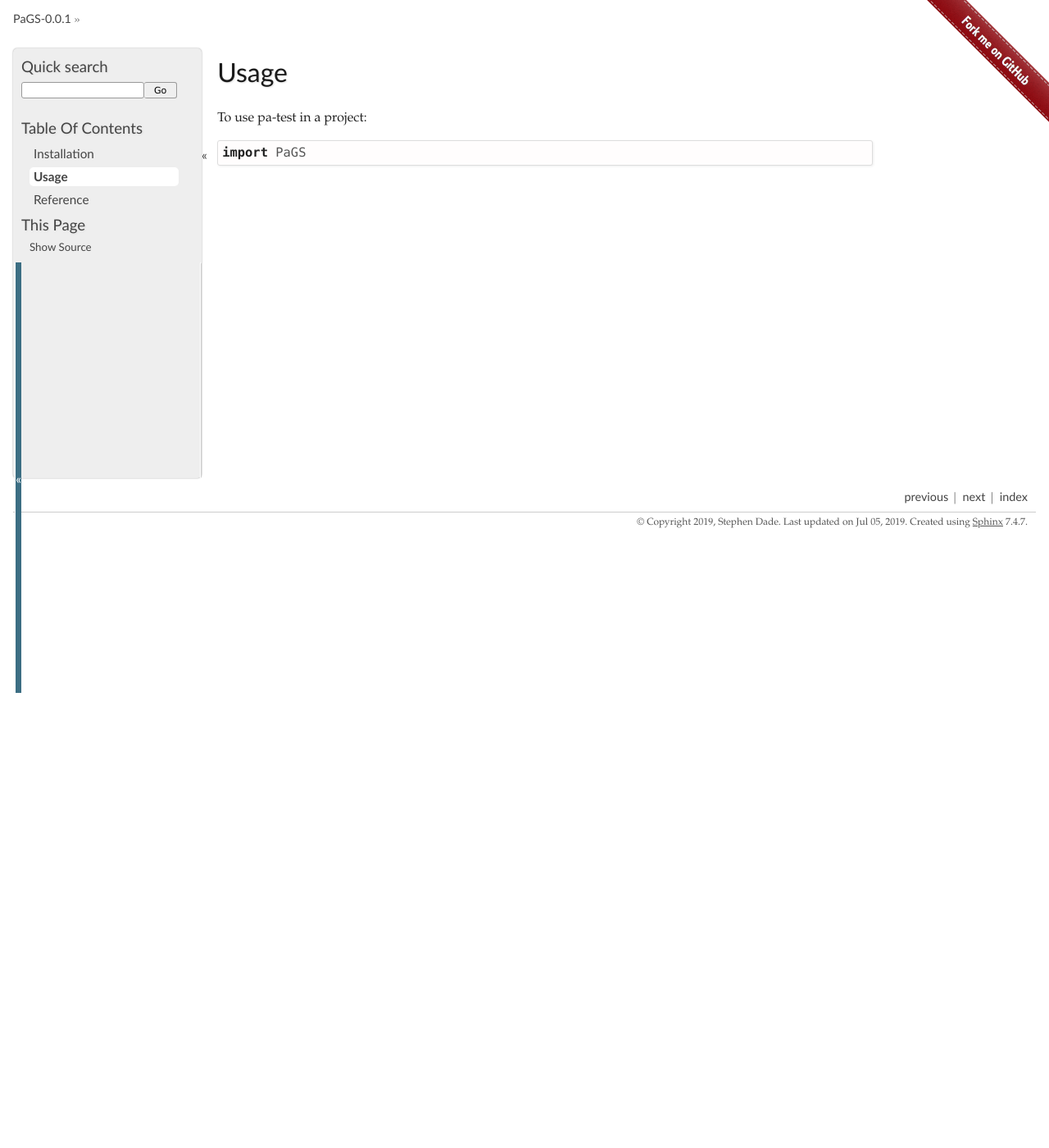
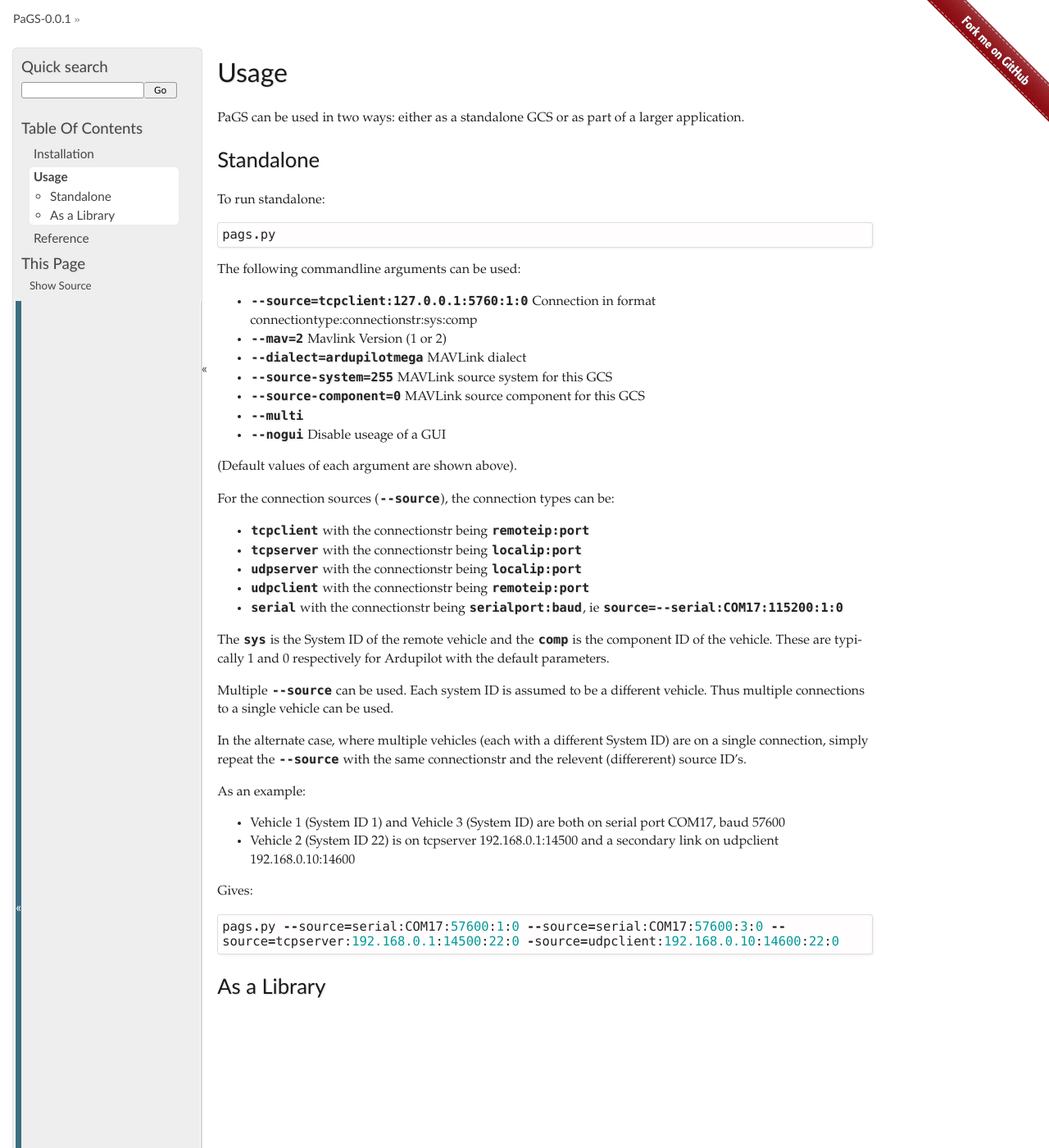
Before and after one commit to stephendade/PaGS, a Sphinx documentation site: the page built from docs/usage.rst, in a window 1280 px wide and 1400 px high. Shown: the whole window at 82% size. Built offline with Sphinx 7.4.7, drawn with Linux system fonts in a browser that asks for light colours.

Commit message:
Doco - Usage and Installation

```diff
--- a/docs/index.rst
+++ b/docs/index.rst
@@ -2,20 +2,14 @@
 Contents
 ========
 
+The Python-async Ground Station. A modular multi-vehicle ground station for mavlink-based vehicles
+
 .. toctree::
    :maxdepth: 2
 
-   readme
    installation
    usage
-   reference/index
    contributing
    authors
    changelog
-
-Indices and tables
-==================
-
-* :ref:`genindex`
-* :ref:`modindex`
-* :ref:`search`
+   reference/index
--- a/docs/installation.rst
+++ b/docs/installation.rst
@@ -2,6 +2,17 @@
 Installation
 ============
 
+PaGS is compatible with Python 3.5 - 3.7 on both Linux or Windows.
+
 At the command line::
 
-    pip install PaGS
+    git clone https://github.com/stephendade/PaGS.git
+    cd ./PaGS
+    pip install -U -r requirements.txt -r requirements_gui.txt
+    python setup.py build install --user
+
+If using a headless (no screen) system, omit the ``-r requirements_gui.txt`` section in the above.
+
+If installing for development, the test dependencies can be installed by::
+
+    pip install -U -r ./tests/requirements_test.txt
--- /dev/null
+++ b/docs/reference/ConnectionManager.rst
@@ -0,0 +1,9 @@
+ConnectionManager
+=================
+
+.. testsetup::
+
+    PaGS.managers.connectionManager
+
+.. automodule:: connectionManager
+    :members:
--- a/docs/reference/index.rst
+++ b/docs/reference/index.rst
@@ -4,4 +4,4 @@ Reference
 .. toctree::
     :glob:
 
-    pa_test*
+    ConnectionManager*
--- a/docs/reference/pa_test.rst
+++ /dev/null
@@ -1,9 +0,0 @@
-pa_test
-=======
-
-.. testsetup::
-
-    from pa_test import *
-
-.. automodule:: pa_test
-    :members:
--- a/docs/usage.rst
+++ b/docs/usage.rst
@@ -2,6 +2,54 @@
 Usage
 =====
 
-To use pa-test in a project::
+PaGS can be used in two ways: either as a standalone GCS or as part of a larger application.
 
-	import PaGS
+Standalone
+----------
+
+To run standalone::
+
+    pags.py
+
+The following commandline arguments can be used:
+
+* ``--source=tcpclient:127.0.0.1:5760:1:0`` Connection in format connectiontype:connectionstr:sys:comp
+* ``--mav=2`` Mavlink Version (1 or 2)
+* ``--dialect=ardupilotmega`` MAVLink dialect
+* ``--source-system=255`` MAVLink source system for this GCS
+* ``--source-component=0`` MAVLink source component for this GCS
+* ``--multi``
+* ``--nogui`` Disable useage of a GUI
+
+(Default values of each argument are shown above).
+
+For the connection sources (``--source``), the connection types can be:
+
+* ``tcpclient`` with the connectionstr being ``remoteip:port``
+* ``tcpserver`` with the connectionstr being ``localip:port``
+* ``udpserver`` with the connectionstr being ``localip:port``
+* ``udpclient`` with the connectionstr being ``remoteip:port``
+* ``serial`` with the connectionstr being ``serialport:baud``, ie ``source=--serial:COM17:115200:1:0``
+
+The ``sys`` is the System ID of the remote vehicle and the ``comp`` is the component ID of the vehicle.
+These are typically 1 and 0 respectively for Ardupilot with the default parameters.
+
+Multiple ``--source`` can be used. Each system ID is assumed to be a different vehicle. Thus multiple connections
+to a single vehicle can be used.
+
+In the alternate case, where multiple vehicles (each with a different System ID) are on a single connection,
+simply repeat the ``--source`` with the same connectionstr and the relevent (differerent) source ID's.
+
+As an example:
+
+* Vehicle 1 (System ID 1) and Vehicle 3 (System ID) are both on serial port COM17, baud 57600
+* Vehicle 2 (System ID 22) is on tcpserver 192.168.0.1:14500 and a secondary link on udpclient 192.168.0.10:14600
+
+Gives::
+
+    pags.py --source=serial:COM17:57600:1:0 --source=serial:COM17:57600:3:0 --source=tcpserver:192.168.0.1:14500:22:0 -source=udpclient:192.168.0.10:14600:22:0
+
+
+
+As a Library
+------------
```
Also changed, not shown: README.md (+2 -11 lines).
